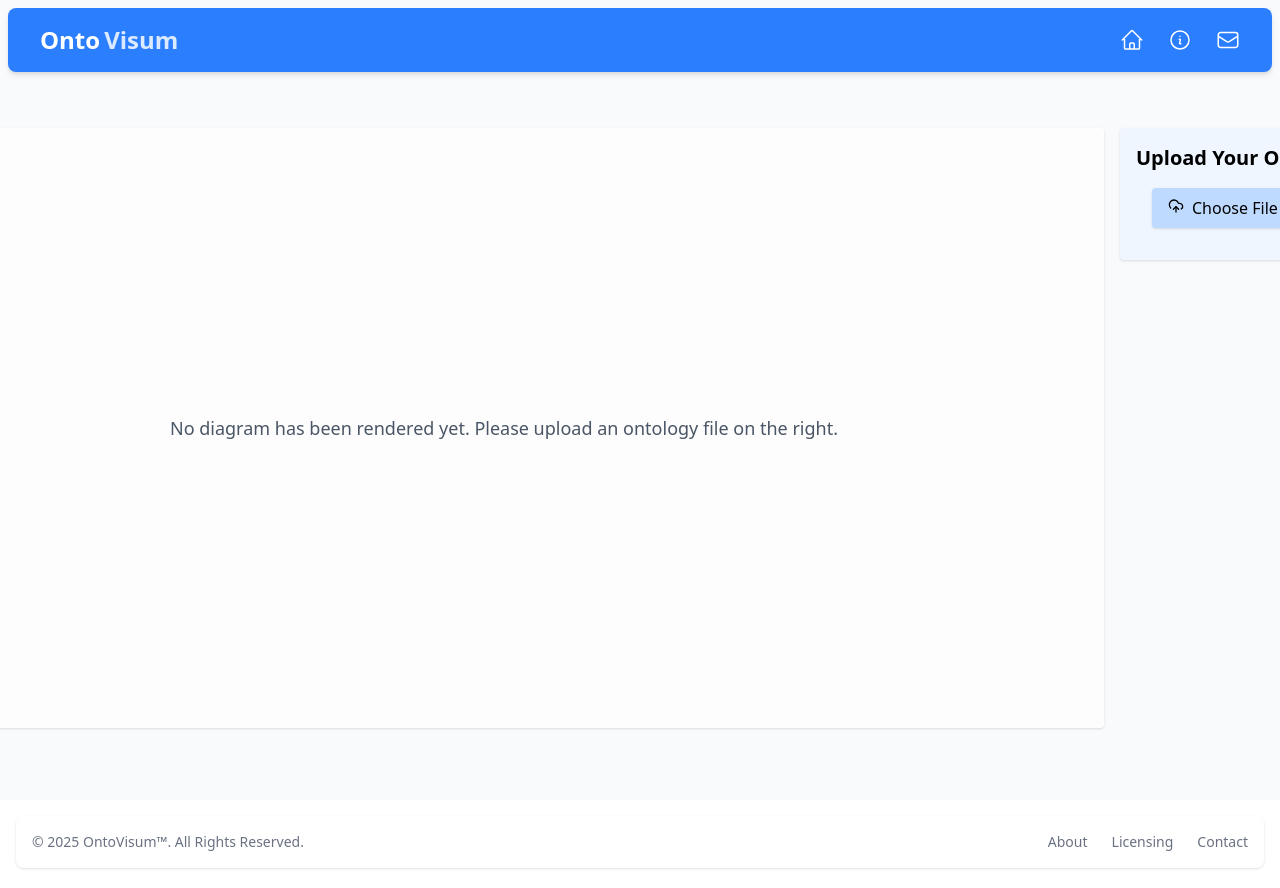
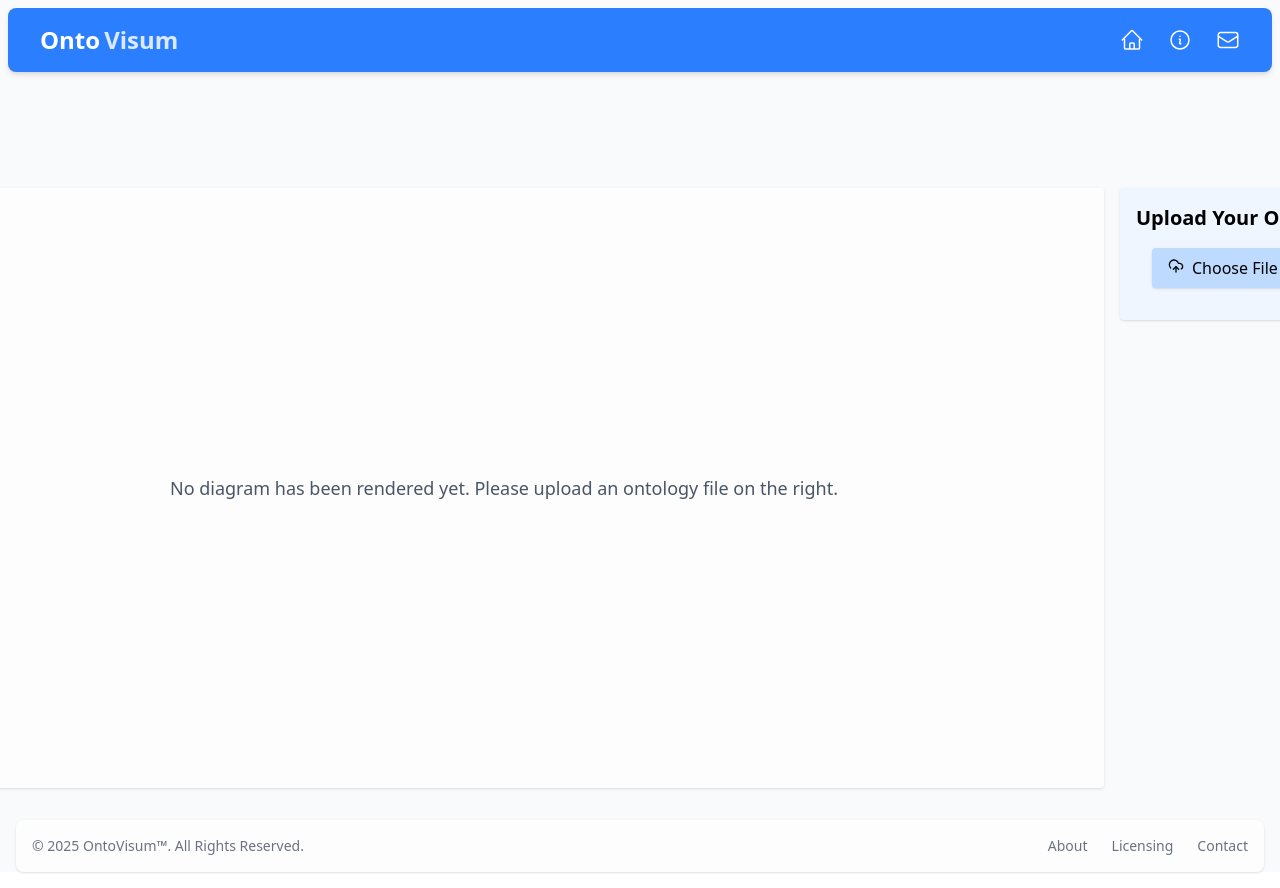
Before and after one commit to rafih268/ontovisum, a React (Vite) app in the folder frontend/: page / in a window 1280 px wide. Shown: the top 888 px of the page. Built offline with nearby package versions, Linux system fonts and the light colour scheme; no server answers.

Commit message:
chore: adjust background colour

```diff
--- a/frontend/src/App.tsx
+++ b/frontend/src/App.tsx
@@ -5,10 +5,10 @@ import Footer from './components/Footer';
 
 export default function App() {
   return (
-    <div>
-      <div className="bg-gray-50 flex flex-col min-h-screen">
+    <div className="bg-gray-50">
+      <div className="flex flex-col min-h-screen">
         <Navbar />
-        <div className="flex flex-1 items-start justify-center p-4 space-x-4 max-w-7xl mx-auto">
+        <div className="flex flex-1 items-start justify-center p-4 space-x-4 max-w-7xl mx-auto mt-15">
           <div className="flex-1">
             <DiagramCanvas />
           </div>
```
